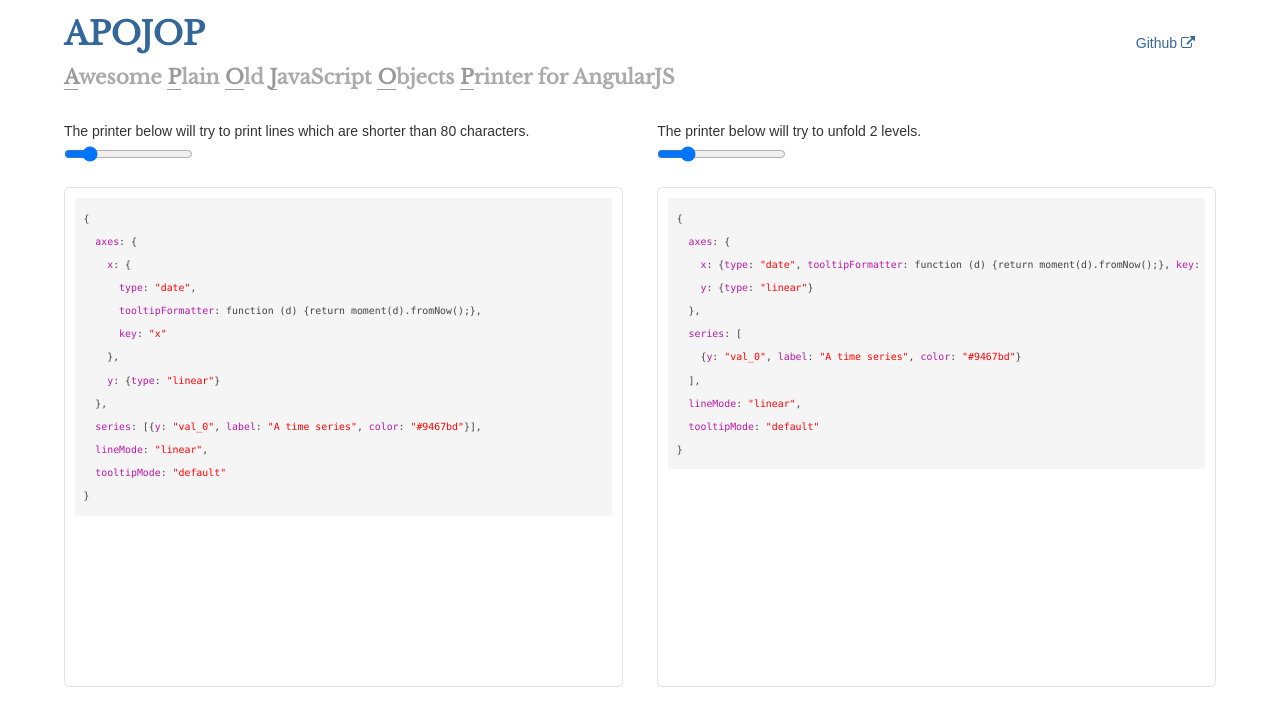
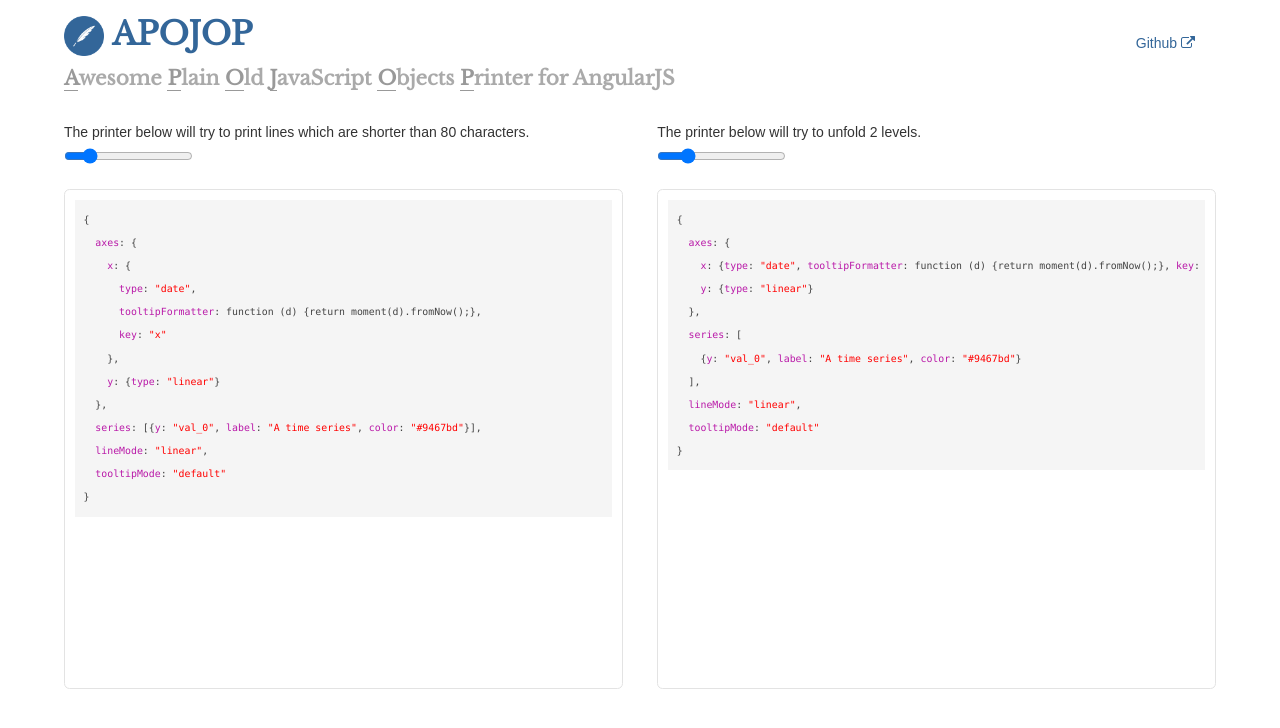
Before and after one commit to lorem--ipsum/apojop, a website: page index.html in a window 1280 px wide. Drawn offline with nearby package versions, Linux system fonts and the light colour scheme.

Commit message:
Added favicon and logo

```diff
--- a/css/app.css
+++ b/css/app.css
@@ -42,7 +42,7 @@
 }
 
 #header>h1>a>img {
-  vertical-align: middle;
+  vertical-align: top;
 }
 
 .example {
--- a/index.html
+++ b/index.html
@@ -1,7 +1,7 @@
 <!DOCTYPE html>
 <html ng-app="npp">
 <head>
-  <title>Angular POJO Print</title>
+  <title>Awesome POJO Printer for AngularJS</title>
 
   <!-- Various CSS -->
   <link rel="stylesheet" type="text/css" href="css/kube.min.css"/>
@@ -12,13 +12,15 @@
 
   <!-- Project CSS -->
   <link rel="stylesheet" type="text/css" href="css/app.css"/>
+
+  <link rel="icon" type="image/x-icon" href="assets/favicon.ico">
 </head>
 <body>
   <div class="units-row">
     <div class='unit-100'>
       <header id="header" class="group">
 
-        <h1><a href="#/">APOJOP</a></h1>
+        <h1><a href="#/"><img src="assets/logo.png" width="40px"> APOJOP</a></h1>
         <nav class="nav-g">
           <ul>
             <li><a href="http://github.com/lorem--ipsum/ng-pojo-print">Github <i class='icon-external-link'></i></a></li>
```
Also changed, not shown: assets/favicon.ico (added), assets/logo.png (added).
